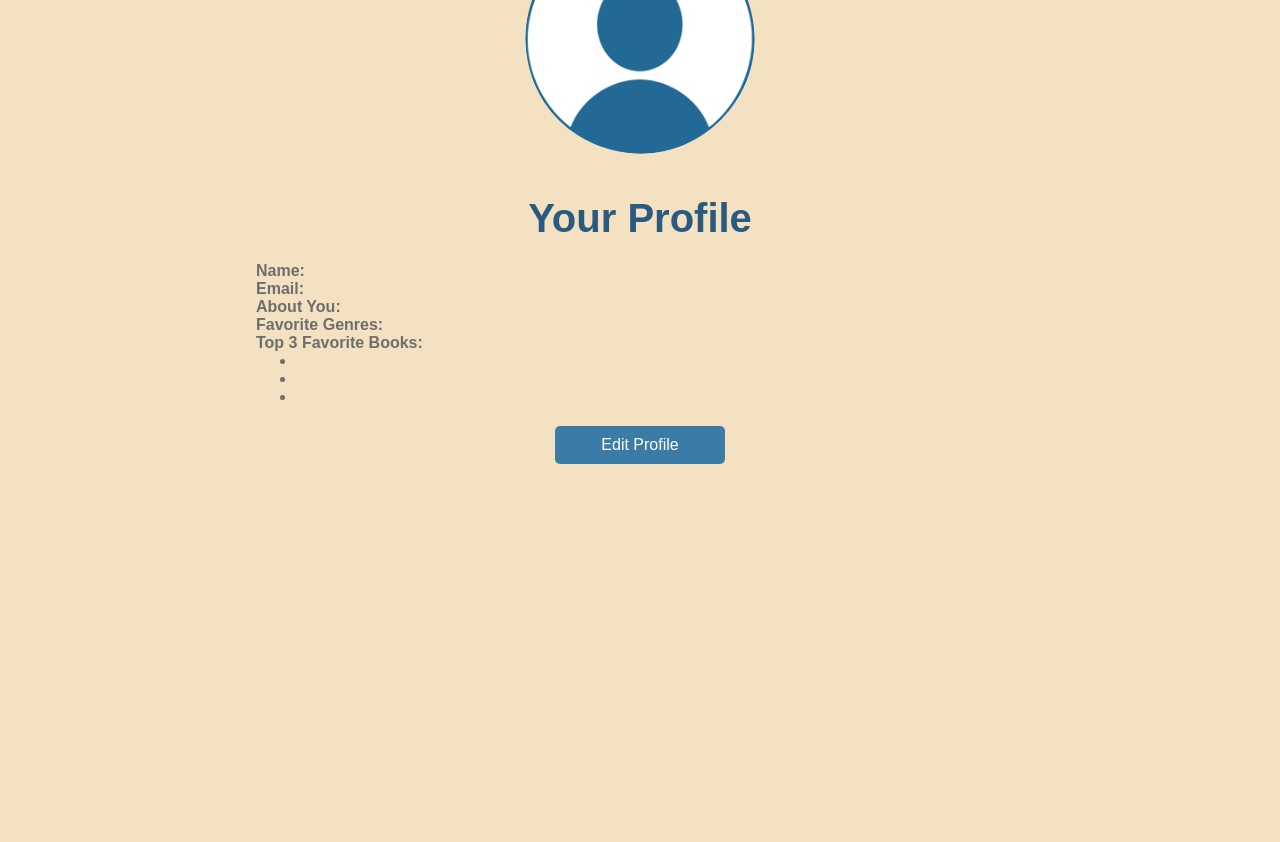
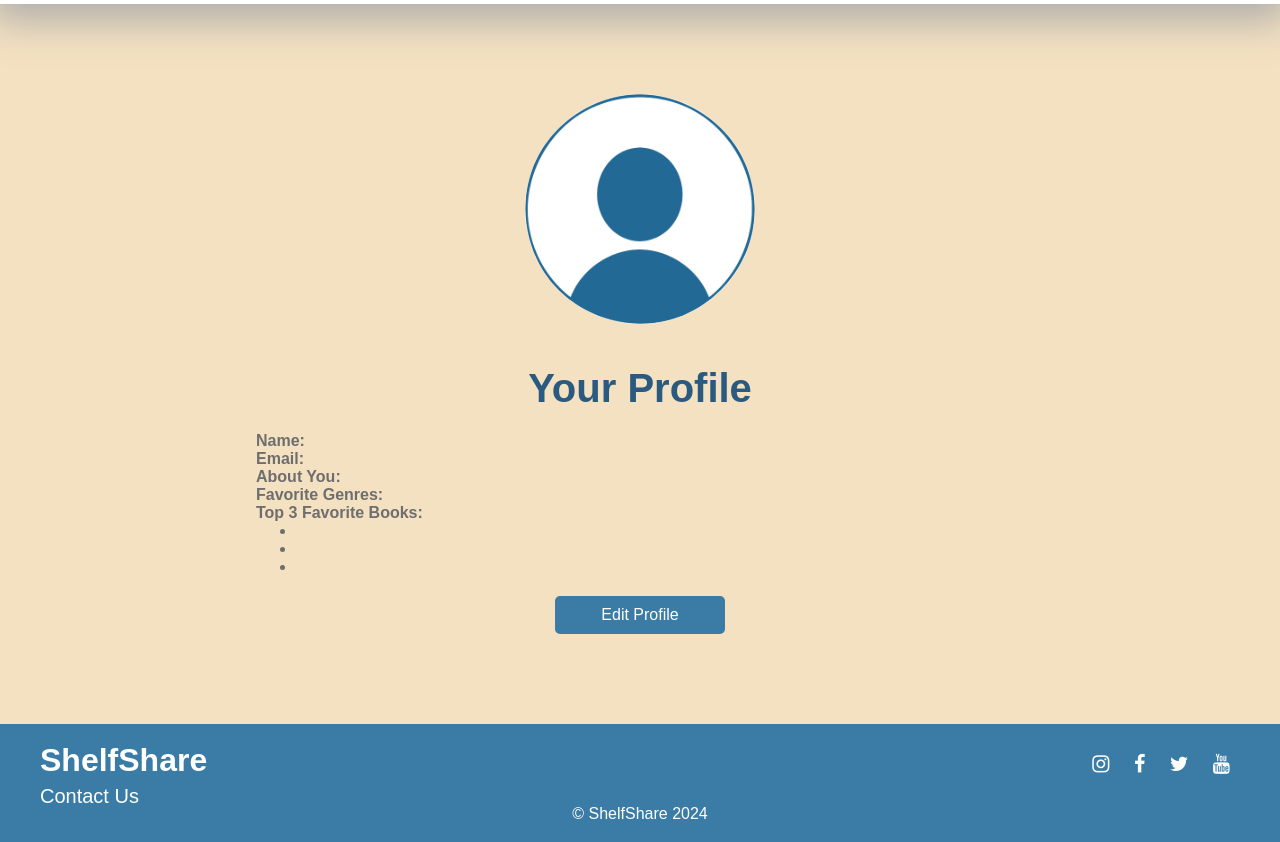
Before and after one commit to echenjones/shelfshare, a website: page profile/view.html in a window 1280 px wide. Shown: the part 166-1008 px from the top of the page. Before the commit the page ends 800 px from the top, so only its background shows below. Drawn offline with Linux system fonts and the light colour scheme; files that its build step writes are made by us from their sources; files whose address does not match are found by name.

Commit message:
Update view.html

```diff
--- a/profile/view.html
+++ b/profile/view.html
@@ -7,7 +7,7 @@
 
         <title>ShelfShare | Profile</title>
         <link rel="icon" type="image/x-icon" href="icon.png">
-        <link rel="stylesheet" href="../style.css"/>
+        <link rel="stylesheet" href="style.css"/> <!--<link rel="stylesheet" href="../style.css"/>-->
         <link rel="stylesheet" href="https://cdnjs.cloudflare.com/ajax/libs/font-awesome/4.7.0/css/font-awesome.min.css">
         <style type="text/css">
             .content {
@@ -46,7 +46,7 @@
         </style>
 
         <!-- Header -->
-        <script src="header.js"></script>
+        <script src="../header.js"></script>
     </head>
 
     <body>
@@ -74,6 +74,6 @@
         </div>
 
         <!-- Footer -->
-        <script src="footer.js"></script>
+        <script src="../footer.js"></script>
     </body>
 </html>
```
